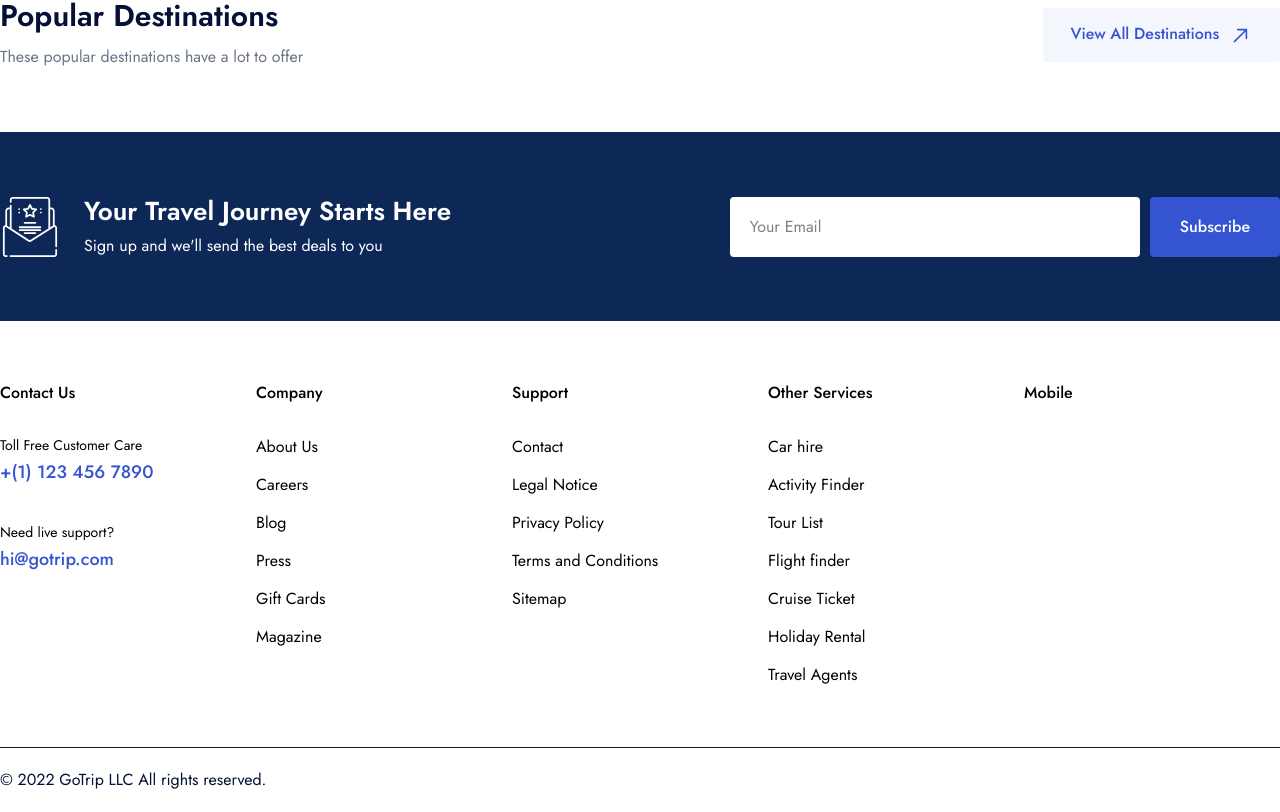
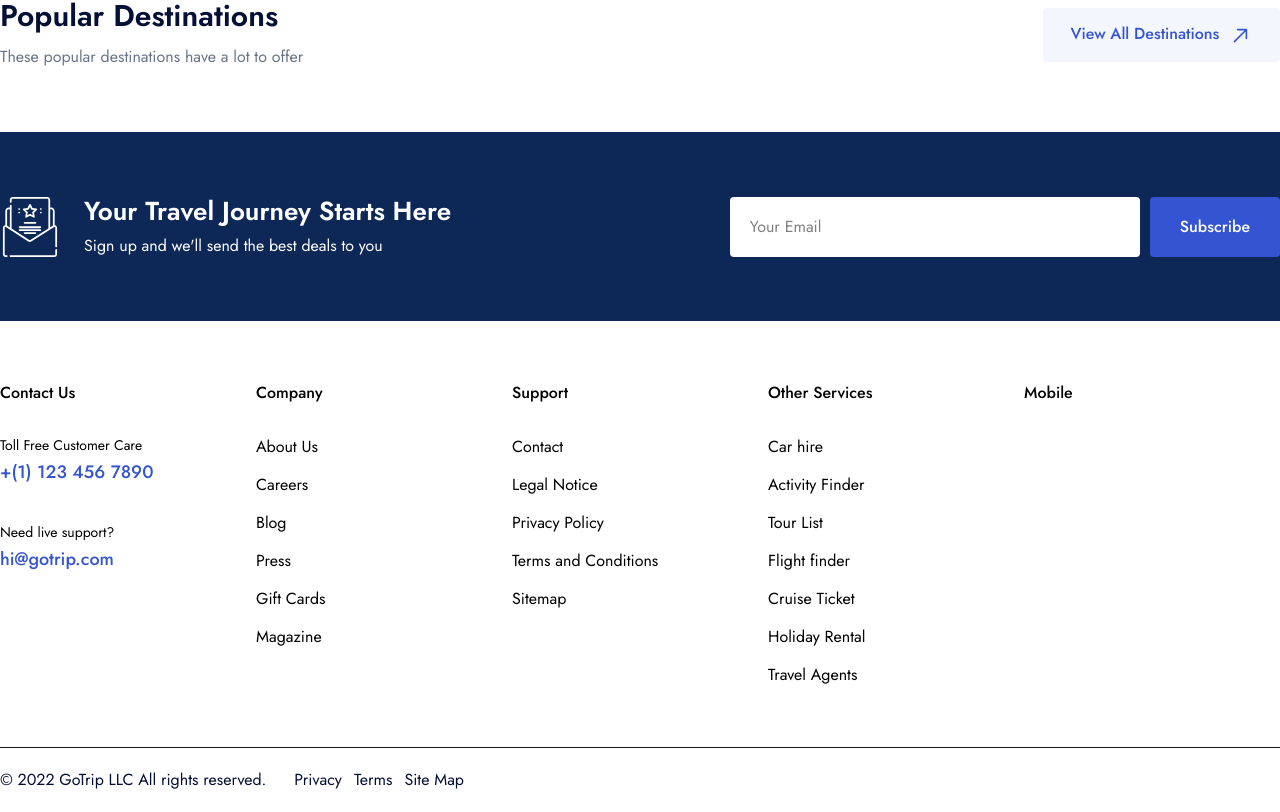
Before and after one commit to akmniazulalam/GoTrip, a Next.js app: page / in a window 1280 px wide. Shown: the part 702-1514 px from the top of the page. Built offline with nearby package versions, Linux system fonts and the light colour scheme.

Commit message:
social icons add

```diff
--- a/app/(components)/Footer.jsx
+++ b/app/(components)/Footer.jsx
@@ -146,8 +146,13 @@ const Footer = () => {
           </div>
           <hr />
           <div className="flex py-5">
-            <Flex>
+            <Flex className={"gap-x-7"}>
               <p className="font-jost text-base text-[#051036]">© 2022 GoTrip LLC All rights reserved.</p>
+              <div className="flex gap-3">
+                <Link href={"/"} className="font-jost text-base text-[#051036] hover:text-[#3554D1] transition-all duration-300 ease-in-out">Privacy</Link>
+                <Link href={"/"} className="font-jost text-base text-[#051036] hover:text-[#3554D1] transition-all duration-300 ease-in-out">Terms</Link>
+                <Link href={"/"} className="font-jost text-base text-[#051036] hover:text-[#3554D1] transition-all duration-300 ease-in-out">Site Map</Link>
+              </div>
             </Flex>
           </div>
         </Container>
```
